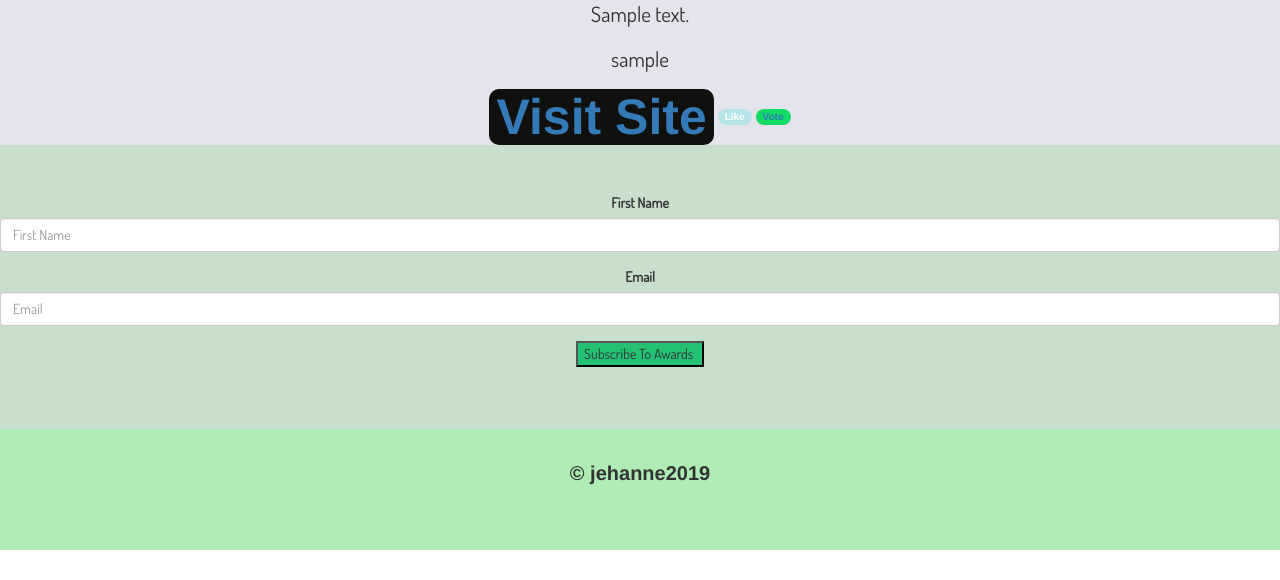
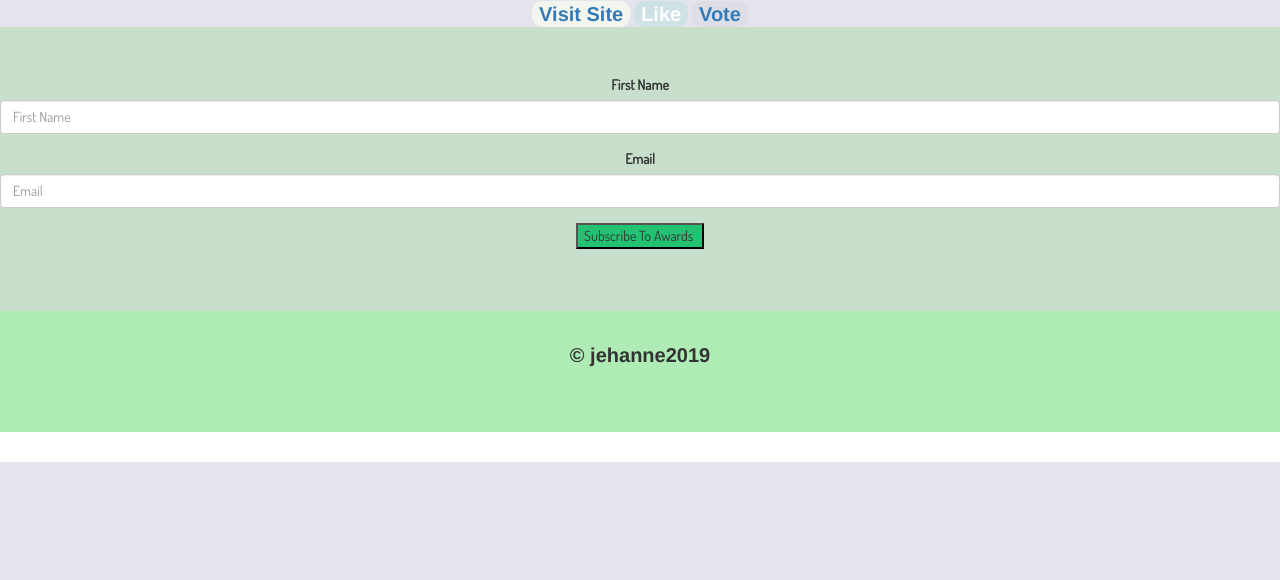
Before and after one commit to njoanc/Awwards, a Django app: page / in a window 1280 px wide. Shown: the part 835-1415 px from the top of the page. After the commit the page ends 1297 px from the top, so only its background shows below. Run offline with Django 3.2, Linux system fonts and the light colour scheme; a user stored in the database is signed in; tables that the repository leaves empty hold one stand-in row (values such as "Sample post"); some libraries are stand-ins or nearby versions; some web fonts are replaced.

Commit message:
styling with jambotron

```diff
--- a/news/templates/index.html
+++ b/news/templates/index.html
@@ -8,7 +8,7 @@
 
   <div class="jumbotron text-center mb-0" id="jumbo" style="background-color:rgb(203, 219, 113);">
 
-    <h1 class="h1" style="font-family: 'Dosis', cursive; color:rgb(56, 148, 76);font-size:100px;">Awards</h1>
+    <h1 class="h1" style="font-family: 'Dosis', cursive; color:rgb(56, 148, 76);font-size:20px;">Awards</h1>
     <p class="h1" style="font-family: 'Dosis', cursive; color:black;font-size:25px;"><strong>View projects, submit your own projects and have them reviewed.</strong></p>
   </div>
 </div>
@@ -23,11 +23,11 @@
         <p style="font-family: 'Dosis', sans-serif; text-align:center;"> {{ project.title}}</p>
       </div>
         <img src="{{project.project_pic.url}}" data-target="#projectModal{{project.id}}" data-toggle="modal" alt="" class="img-fluid" id="eachproject" size="100px200"></a>
-        <p style="font-family: 'Dosis', sans-serif; text-align:center;"> {{ project.description}}</p>
-        <p style="font-family: 'Dosis', sans-serif; text-align:center;"> {{ project.user}}</p>
-        <span class="badge badge-pill badge-info"  style="background-color:rgb(16, 17, 14);font-size:50px;"><a href="{{ project.project_url}}"><strong></strong>Visit Site</strong></a></span>
-        <span class="badge badge-pill badge-danger" style="background-color:rgba(56, 233, 224, 0.267);font-size:10px;">Like</span>
-        <span class="badge badge-pill badge-warning" style="background-color:rgba(7, 219, 95, 0.952);font-size:10px;""><a href="{% url 'project' project.id %}"><strong>Vote</strong></a></span>
+        <p style="font-family: 'Dosis', sans-serif; text-align:center;"> <strong>Description:{{ project.description}}</strong> </p>
+        <p style="font-family: 'Dosis', sans-serif; text-align:center;"> <strong>User:{{ project.user}}</strong> </p>
+        <span class="badge badge-pill badge-info"  style="background-color:rgb(243, 245, 239);font-size:20px;"><a href="{{ project.project_url}}"><strong></strong>Visit Site</strong></a></span>
+        <span class="badge badge-pill badge-danger" style="background-color:rgba(147, 216, 207, 0.267);font-size:20px;">Like</span>
+        <span class="badge badge-pill badge-warning" style="background-color:rgba(19, 18, 19, 0.027);font-size:20px;"><a href="{% url 'project' project.id %}"><strong>Vote</strong></a></span>
         <!-- <p style="font-family: 'Dosis', sans-serif; text-align:center;"> {{ project.profile}}</p> -->
         <!-- <button onclick="window.location.href='/image.html'">Vote</button> -->
 
```
